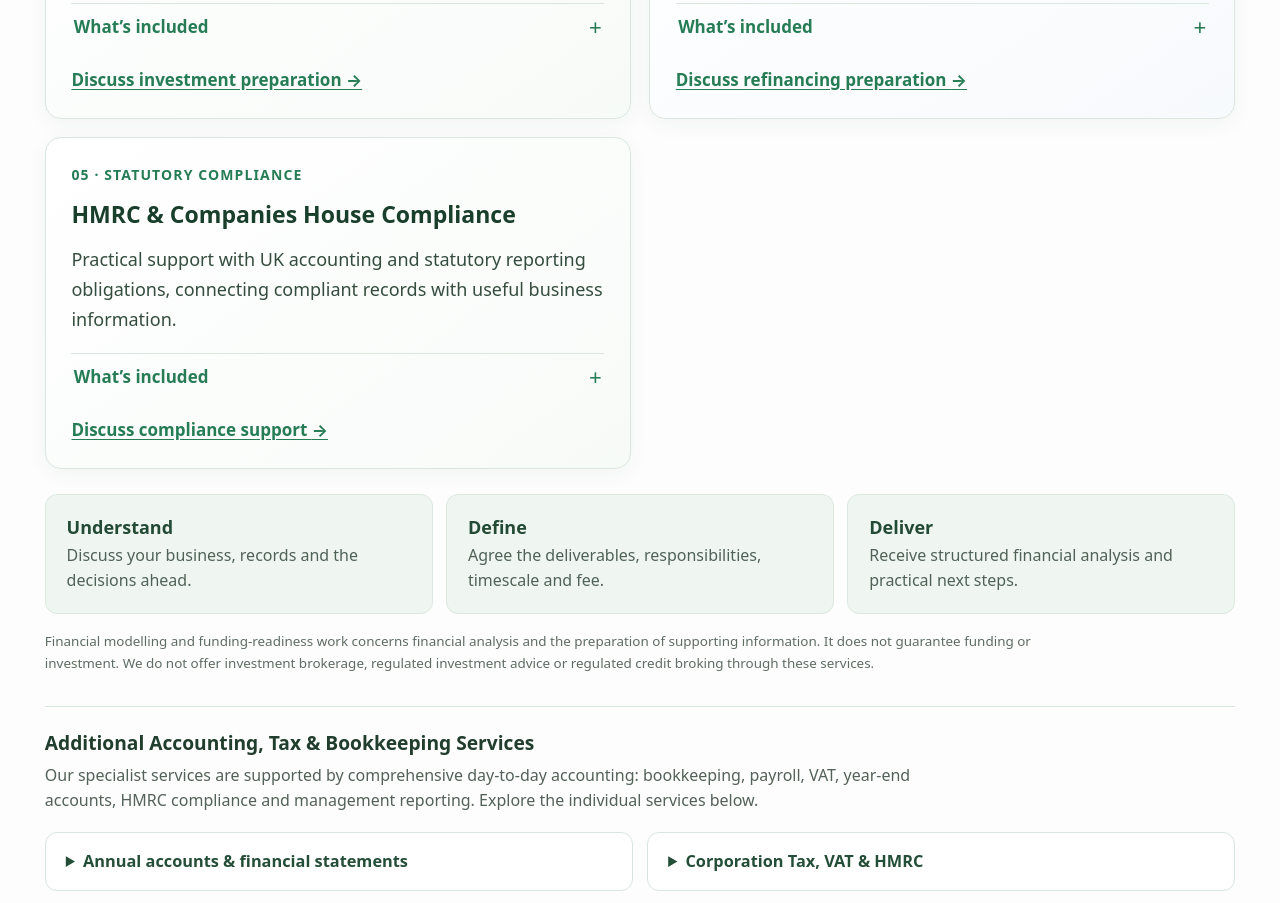
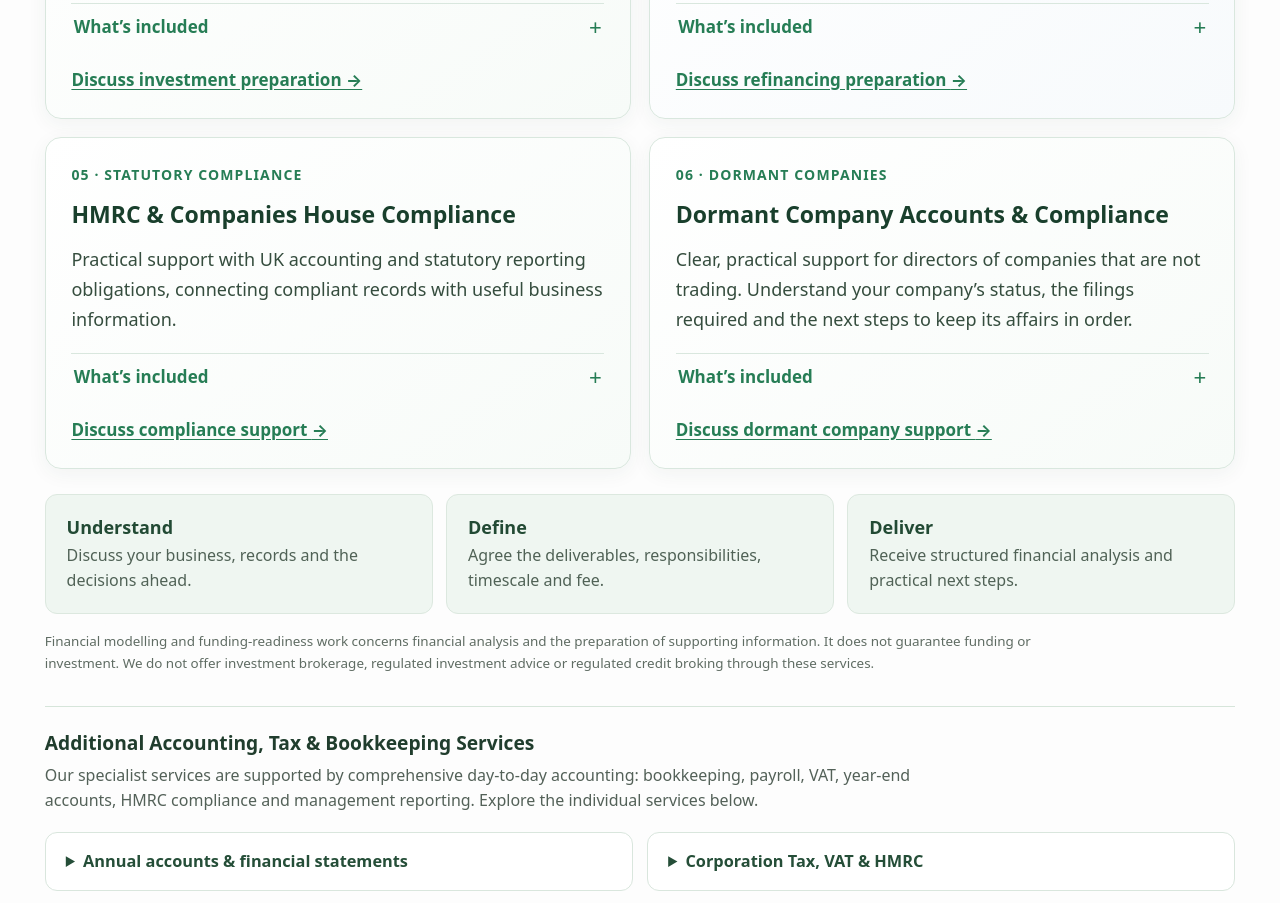
Before and after one commit to LudmilaTrocjuka/accounting-universe-live, a website: page index.html in a window 1280 px wide. Shown: the part 1726-2629 px from the top of the page. Drawn offline with Linux system fonts and the light colour scheme; no server answers; files whose address does not match are found by name.

Commit message:
Add dormant company accounts and compliance service card

```diff
--- a/index.html
+++ b/index.html
@@ -136,6 +136,13 @@
             <p>Practical support with UK accounting and statutory reporting obligations, connecting compliant records with useful business information.</p>
             <details class="advisory-inclusions"><summary>What’s included</summary><ul><li>Statutory accounts and Corporation Tax (CT600)</li><li>VAT, Making Tax Digital and PAYE reporting</li><li>Companies House accounts, Confirmation Statements and updates</li><li>HMRC correspondence and compliance support, where authorised</li></ul></details>
             <a href="#contact">Discuss compliance support <span aria-hidden="true">→</span></a>
+          </article>
+          <article class="advisory-card">
+            <span class="advisory-index">06 · DORMANT COMPANIES</span>
+            <h4>Dormant Company Accounts &amp; Compliance</h4>
+            <p>Clear, practical support for directors of companies that are not trading. Understand your company’s status, the filings required and the next steps to keep its affairs in order.</p>
+            <details class="advisory-inclusions"><summary>What’s included</summary><ul><li>Review of dormant status for Companies House and HMRC purposes</li><li>Dormant accounts preparation and filing, where eligible</li><li>Confirmation Statements and filing deadline monitoring</li><li>HMRC correspondence and tax filing requirements review, where authorised</li><li>Guidance on the accounting and reporting steps when trading starts or resumes</li></ul></details>
+            <a href="#contact">Discuss dormant company support <span aria-hidden="true">→</span></a>
           </article>
         </div>
         <div class="advisory-process" aria-label="How we work">
@@ -617,6 +624,7 @@
             <option value="investment-readiness">Investment &amp; expansion readiness</option>
             <option value="refinancing-support">Refinancing &amp; lender readiness</option>
             <option value="compliance">HMRC &amp; Companies House compliance</option>
+            <option value="dormant-company">Dormant company accounts &amp; compliance</option>
             <option value="accounting">Bookkeeping, payroll, VAT or accounting</option>
             <option value="consultation">Request a free 30-minute consultation</option>
           </select>
```
